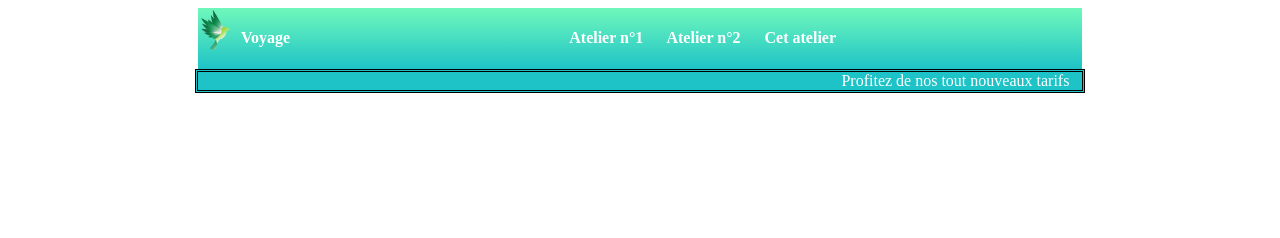
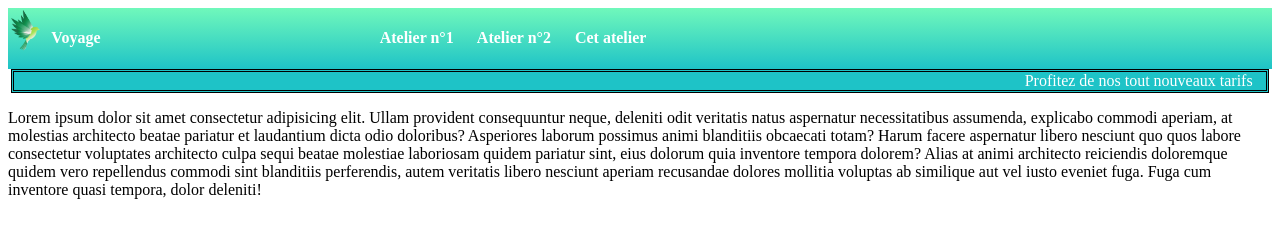
Before and after one commit to oliver7do/workshops, a plain HTML site: page ws_voyages/index.html in a window 1280 px wide. Drawn offline with Linux system fonts and the light colour scheme.

Commit message:
6 commit

```diff
--- a/ws_voyages/css/style.css
+++ b/ws_voyages/css/style.css
@@ -2,14 +2,14 @@
     /* … */
 }
 header {
-    width: 70%;
+    width: 100%;
     margin: auto;
     background: linear-gradient(to bottom, #70f8bb 0%, #1ec3c7 100%);
     display: flex;
 }
 nav {
     border-style: double;
-    width: 70%;
+    width: 99%;
     margin: auto;
     background-color: #1ec3c7;
 }
--- a/ws_voyages/index.html
+++ b/ws_voyages/index.html
@@ -14,7 +14,18 @@
     </nav>
     <main>
         <section>
-            <div></div>
+            <div>
+                <p>
+                    Lorem ipsum dolor sit amet consectetur adipisicing elit.
+                    Ullam provident consequuntur neque, deleniti odit veritatis natus aspernatur necessitatibus assumenda,
+                     explicabo commodi aperiam, at molestias architecto beatae pariatur et laudantium dicta odio doloribus?
+                     Asperiores laborum possimus animi blanditiis obcaecati totam? Harum facere aspernatur libero nesciunt quo quos
+                      labore consectetur voluptates architecto culpa sequi beatae molestiae laboriosam quidem pariatur sint, eius dolorum
+                      quia inventore tempora dolorem? Alias at animi architecto reiciendis doloremque quidem vero repellendus commodi sint
+                      blanditiis perferendis, autem veritatis libero nesciunt aperiam recusandae dolores mollitia voluptas ab similique aut
+                      vel iusto eveniet fuga. Fuga cum inventore quasi tempora, dolor deleniti!
+                </p>
+            </div>
         </section>
     </main>
     <footer></footer>
```
Also changed, not shown: css/cubitus_1.css (added).
